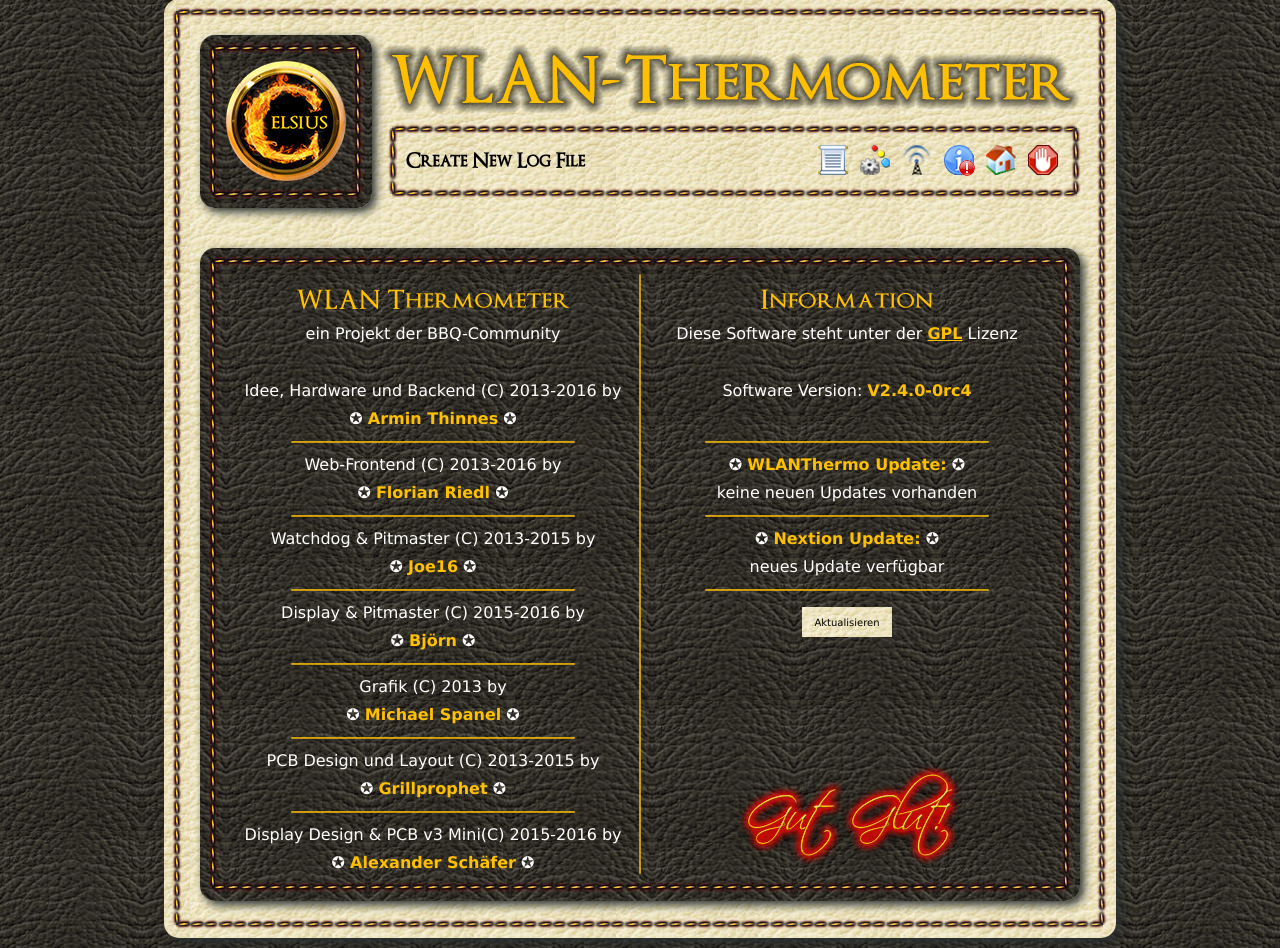
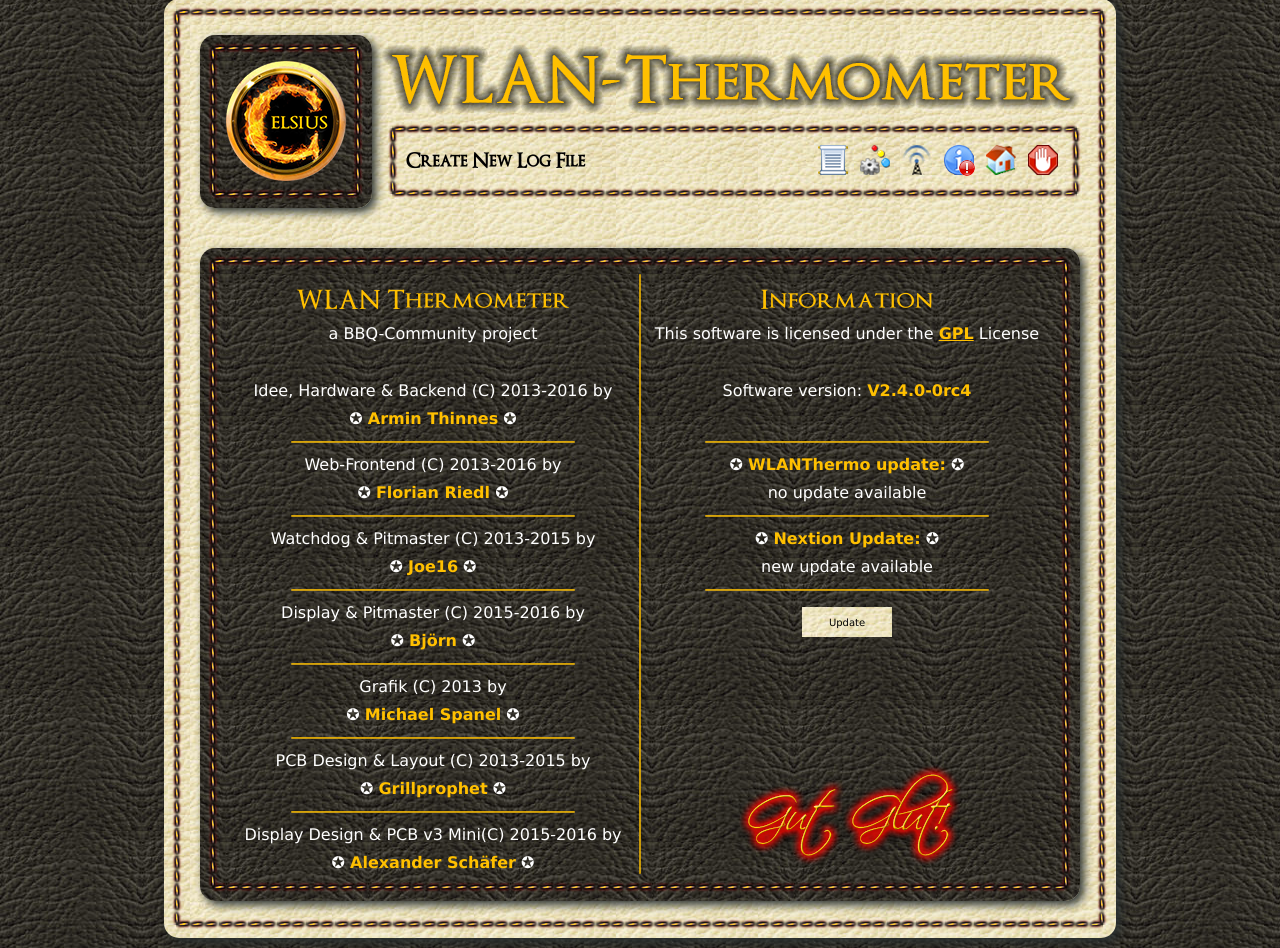
Before and after one commit to WLANThermo/WLANThermo_v2, a PHP site: page /info.php in a window 1280 px wide. Shown: the part 21-969 px from the top of the page. Run offline with PHP 8.4, Linux system fonts and the light colour scheme; the visitor is signed in with stand-in values (Sample User, id 1).

Commit message:
ADD - Multilingual Info.php

```diff
--- a/software/var/www/function.php
+++ b/software/var/www/function.php
@@ -305,7 +305,7 @@ function download($url) {
 
 function updateCheck($version) {
 	$check_update_url = $_SESSION["check_update_url"]; //Update Server
-	$file_headers = @get_headers($updatecheck_url);
+	$file_headers = @get_headers($check_update_url);
 	if($file_headers[0] == 'HTTP/1.1 404 Not Found') {
 		//echo "Server nicht erreichbar";
 	}else{
--- a/software/var/www/header.php
+++ b/software/var/www/header.php
@@ -4,8 +4,8 @@ ini_set('display_errors', TRUE);
 $_SESSION["webGUIversion"] = "V2.4.0-0rc4";
 $title = "WLAN Thermometer";
 $document_root = getenv('DOCUMENT_ROOT');
-setlocale(LC_ALL, 'de_DE.utf8');
-//setlocale(LC_ALL, 'en_GB.utf8');
+//setlocale(LC_ALL, 'de_DE.utf8');
+setlocale(LC_ALL, 'en_GB.utf8');
 //setlocale(LC_ALL, 'fr_FR.utf8');
 bindtextdomain("messages", "lang");
 // Domain auswählen
--- a/software/var/www/info.php
+++ b/software/var/www/info.php
@@ -16,9 +16,9 @@
 <div id="info_site">
 	<div id="info_site_left">
 		<h1><?php echo $title; ?></h1>
-		<p>ein Projekt der BBQ-Community</p>
+		<p><?php echo gettext("a BBQ-Community project");?></p>
 		<br>
-		<p>Idee, Hardware und Backend (C) 2013-2016 by </p><p>&#10026; <b>Armin Thinnes</b> &#10026;</p>
+		<p>Idee, Hardware &amp; Backend (C) 2013-2016 by </p><p>&#10026; <b>Armin Thinnes</b> &#10026;</p>
 		<hr class="linie">
 		<p>Web-Frontend (C) 2013-2016 by </p><p>&#10026; <b>Florian Riedl</b> &#10026;</p>
 		<hr class="linie">
@@ -28,51 +28,51 @@
 		<hr class="linie">
 		<p>Grafik (C) 2013 by</p><p>&#10026; <b>Michael Spanel</b> &#10026;</p>
 		<hr class="linie">
-		<p>PCB Design und Layout (C) 2013-2015 by </p><p>&#10026; <b>Grillprophet</b> &#10026;</p>
+		<p>PCB Design &amp; Layout (C) 2013-2015 by </p><p>&#10026; <b>Grillprophet</b> &#10026;</p>
 		<hr class="linie">
 		<p>Display Design &amp; PCB v3 Mini(C) 2015-2016 by </p><p>&#10026; <b>Alexander Sch&auml;fer</b> &#10026;</p>
 	</div>
 	<div id="info_site_right">
-		<h1>Information</h1>
-		<p>Diese Software steht unter der <b><a href="LICENSE.txt" target="_blank">GPL</a></b> Lizenz</p>
+		<h1><?php echo gettext("Information");?></h1>
+		<p><?php echo gettext("This software is licensed under the");?> <b><a href="LICENSE.txt" target="_blank">GPL</a></b> <?php echo gettext("License");?></p>
 		<br>
-		<p>Software Version: <b><?php if (isset($_SESSION["webGUIversion"])) {echo $_SESSION["webGUIversion"];}?></b></p>
+		<p><?php echo gettext("Software version");?>: <b><?php if (isset($_SESSION["webGUIversion"])) {echo $_SESSION["webGUIversion"];}?></b></p>
 		<p>&nbsp;</p>
 		<hr class="linie">
 		<?php
 		if ($_SESSION["checkUpdate"] == "True"){
 			if ($_SESSION["updateAvailable"] == "False"){
-				echo "<p>&#10026; <b>WLANThermo Update:</b> &#10026;</p>";
-				echo "<p>keine neuen Updates vorhanden</p>";
+				echo "<p>&#10026; <b>".gettext("WLANThermo update").":</b> &#10026;</p>";
+				echo "<p>".gettext("no update available")."</p>";
 				echo '<hr class="linie">';
 			}elseif	($_SESSION["updateAvailable"] == "True"){
-				echo "<p>&#10026; <b>WLANThermo Update:</b> &#10026;</p>";
-				echo "<p>neues Update verf&uuml;gbar</p>";
+				echo "<p>&#10026; <b>".gettext("WLANThermo update").":</b> &#10026;</p>";
+				echo "<p>".gettext("new update available")."</p>";
 				echo '<hr class="linie">';
-				echo '<p>Installierte Version: <b>';
+				echo '<p>'.gettext('Installed version').': <b>';
 				if (isset($_SESSION["webGUIversion"])) {
 					echo $_SESSION["webGUIversion"];
 				}
 				echo '</b></p>';
-				echo '<p>Aktuelle Version: <b>';
+				echo '<p>'.gettext('Available version').': <b>';
 				if (isset($_SESSION["newversion"])) {
 					echo $_SESSION["newversion"];
 				}
 				echo '</b></p>';
 				echo '<hr class="linie">';
 				echo '<form action="./control/update.php">';
-				echo '<p><input class="button" type="submit" value="Aktualisieren"/></p>';
+				echo '<p><input class="button" type="submit" value="'.gettext('Update').'"/></p>';
 				echo '</form>';
 			}
 		}
 		if	(isset($_SESSION["nextionupdate"])){
 
 				echo "<p>&#10026; <b>Nextion Update:</b> &#10026;</p>";
-				echo "<p>neues Update verf&uuml;gbar</p>";
+				echo "<p>".gettext("new update available")."</p>";
 				echo '</b></p>';
 				echo '<hr class="linie">';
 				echo '<form action="./control/update.php" method="post">';
-				echo '<p><input class="button" type="submit" name="update_nextion" value="Aktualisieren"/></p>';
+				echo '<p><input class="button" type="submit" name="update_nextion" value="'.gettext('Update').'"/></p>';
 				echo '</form>';
 		}
 		?>
```
Also changed, not shown: software/var/www/lang/de_DE/LC_MESSAGES/messages.txt (deleted, +0 -20 lines), 4 other files.
